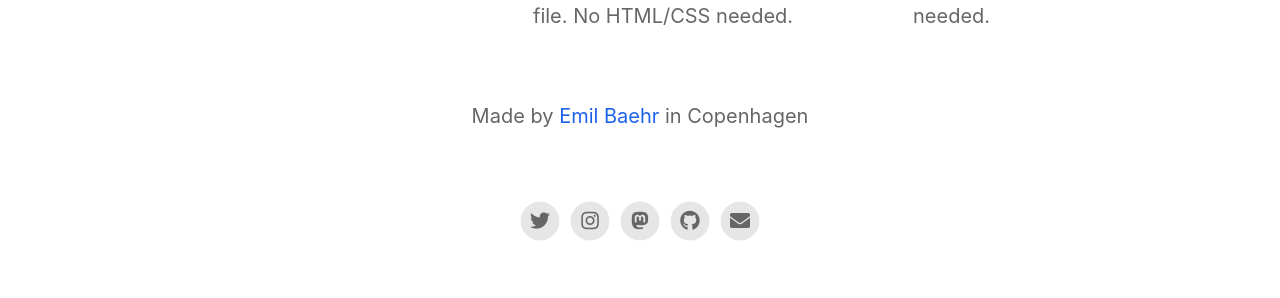
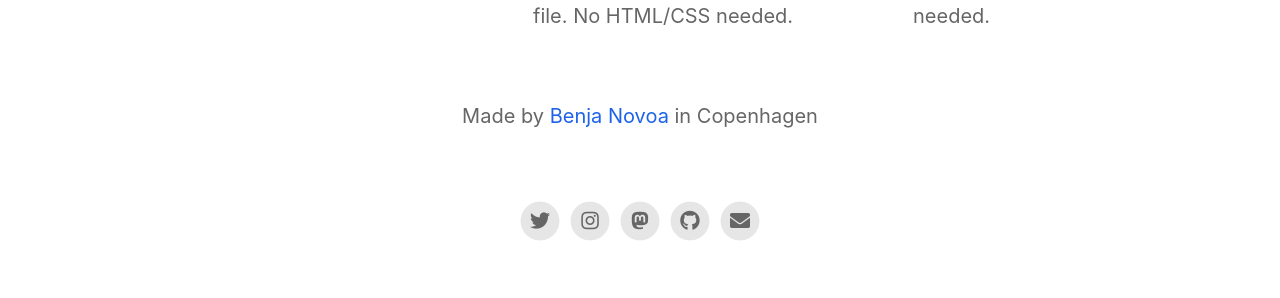
Before and after one commit to BenjaNovoa/BenjaNovoa.github.io, a Jekyll site: the page built from index.html, in a window 1280 px wide. Shown: the part 1623-1921 px from the top of the page. Built offline with Jekyll 4.4.1, drawn with Linux system fonts in a browser that asks for light colours; nearby versions of some CDN libraries.

Commit message:
Update _config.yml

```diff
--- a/_config.yml
+++ b/_config.yml
@@ -20,7 +20,7 @@ enable_smart_app_banner                   : true
 
 
 # Information About Yourself
-your_name                                 : Emil Baehr
+your_name                                 : Benja Novoa
 your_link                                 : https://emilbaehr.com
 your_city                                 : Copenhagen
 email_address                             : emil.baehr@gmail.com
```
